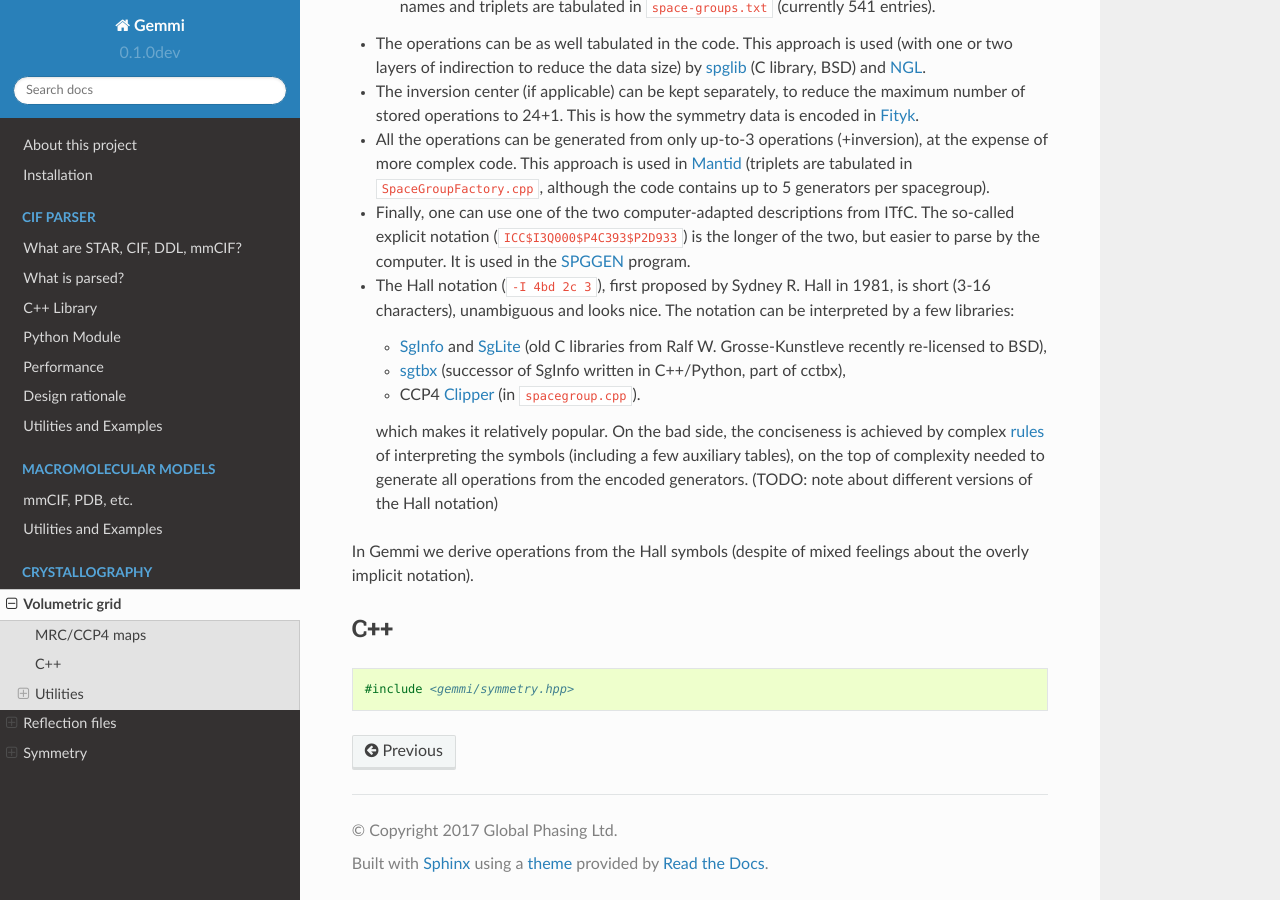
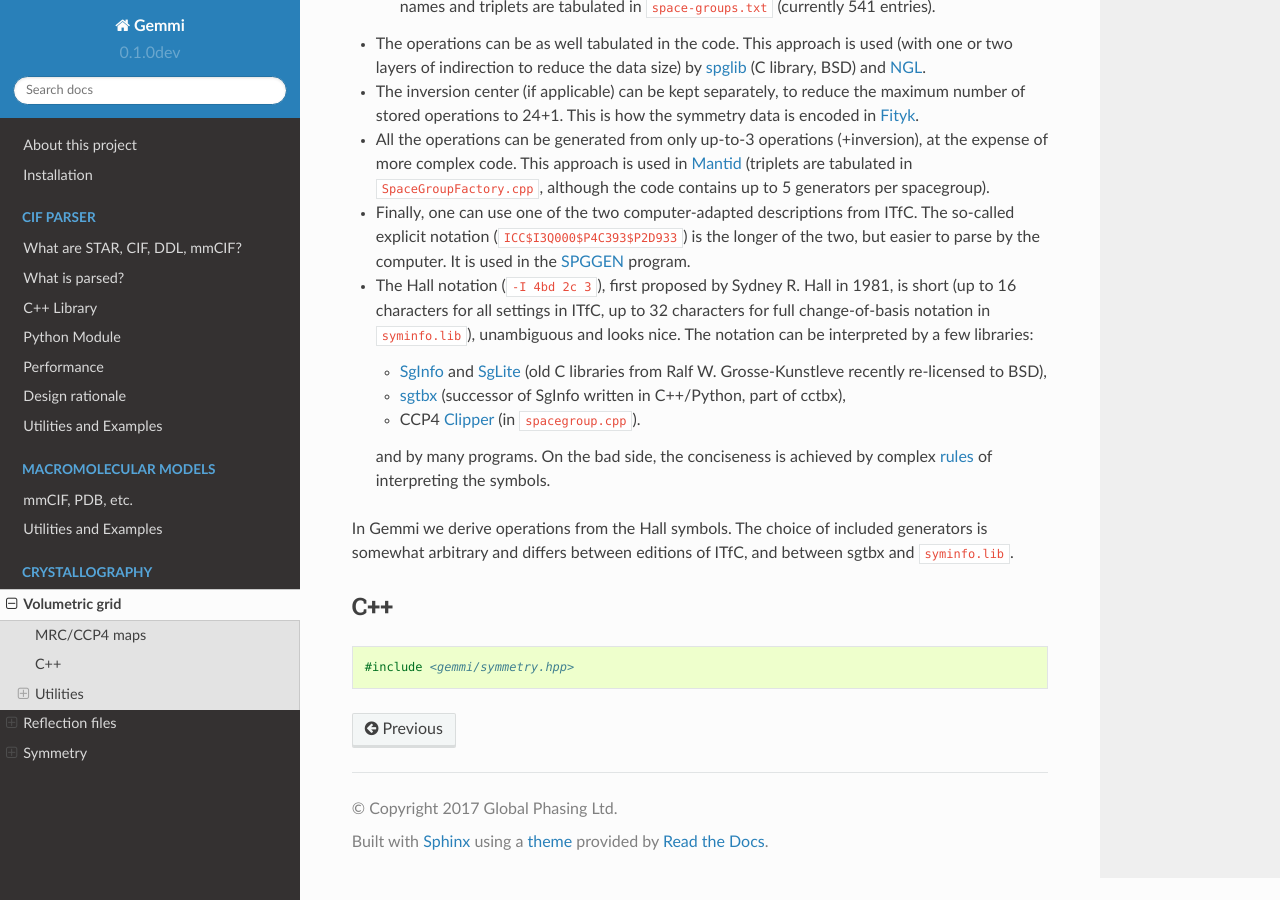
Before and after one commit to project-gemmi/gemmi, a Sphinx documentation site: the page built from docs/xtal.rst, in a window 1280 px wide and 900 px high, scrolled down 2987 px. Built offline with Sphinx 7.4.7 and the Read the Docs theme 2.0.0, drawn with Linux system fonts in a browser that asks for light colours.

Commit message:
finished Hall -> operations

```diff
--- a/docs/xtal.rst
+++ b/docs/xtal.rst
@@ -167,7 +167,9 @@ combined with up to 4 centering vectors.
   It is used in the SPGGEN_ program.
 
 * The Hall notation (``-I 4bd 2c 3``), first proposed by Sydney R. Hall
-  in 1981, is short (3-16 characters), unambiguous and looks nice.
+  in 1981, is short (up to 16 characters for all settings in ITfC,
+  up to 32 characters for full change-of-basis notation in :file:`syminfo.lib`),
+  unambiguous and looks nice.
   The notation can be interpreted by a few libraries:
 
   * SgInfo_ and SgLite_ (old C libraries from Ralf W. Grosse-Kunstleve
@@ -175,15 +177,14 @@ combined with up to 4 centering vectors.
   * sgtbx_ (successor of SgInfo written in C++/Python, part of cctbx),
   * CCP4 Clipper_ (in :file:`spacegroup.cpp`).
 
-  which makes it relatively popular.
+  and by many programs.
   On the bad side, the conciseness is achieved by complex
   `rules <http://cci.lbl.gov/sginfo/hall_symbols.html>`_ of interpreting
-  the symbols (including a few auxiliary tables), on the top of complexity
-  needed to generate all operations from the encoded generators.
-  (TODO: note about different versions of the Hall notation)
+  the symbols.
 
-In Gemmi we derive operations from the Hall symbols
-(despite of mixed feelings about the overly implicit notation).
+In Gemmi we derive operations from the Hall symbols.
+The choice of included generators is somewhat arbitrary and differs
+between editions of ITfC, and between sgtbx and :file:`syminfo.lib`.
 
 .. _SgInfo: https://github.com/rwgk/sginfo
 .. _SgLite: https://github.com/rwgk/sglite
```
Also changed, not shown: 4 other files.
